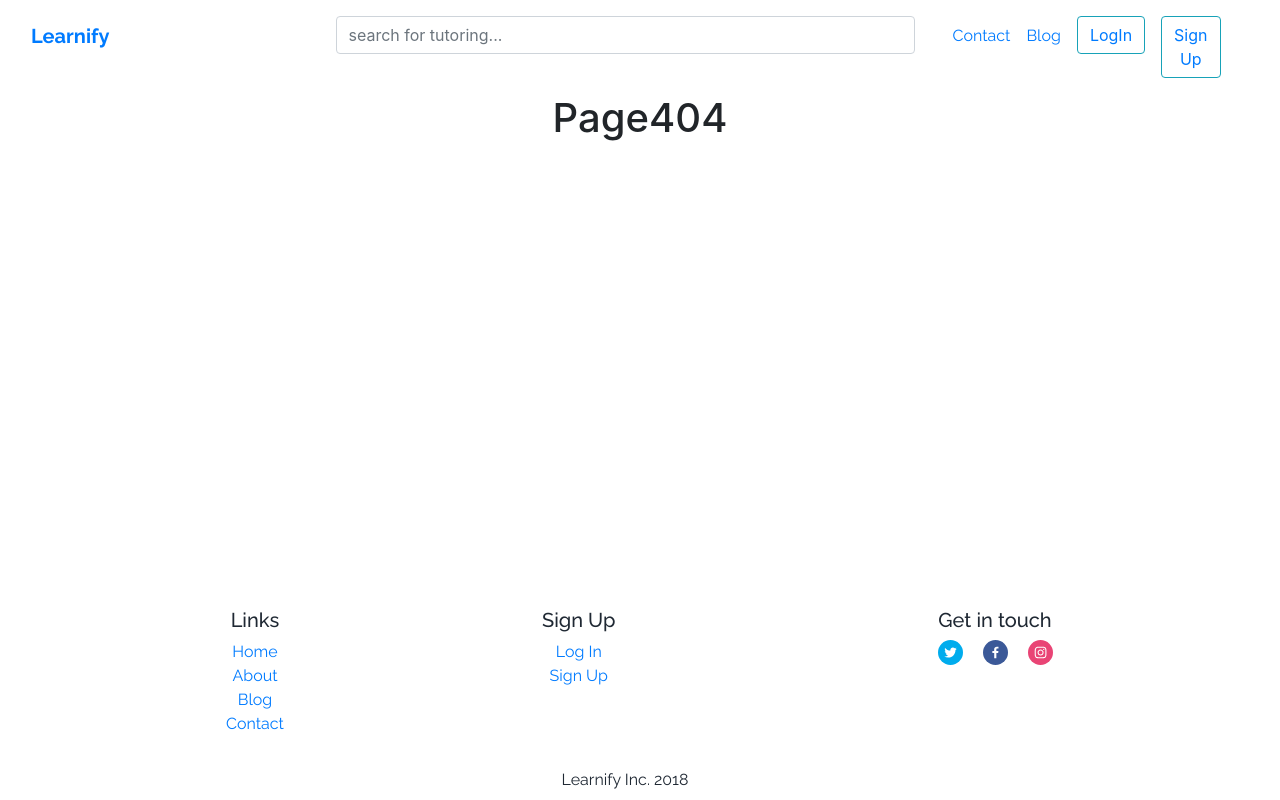
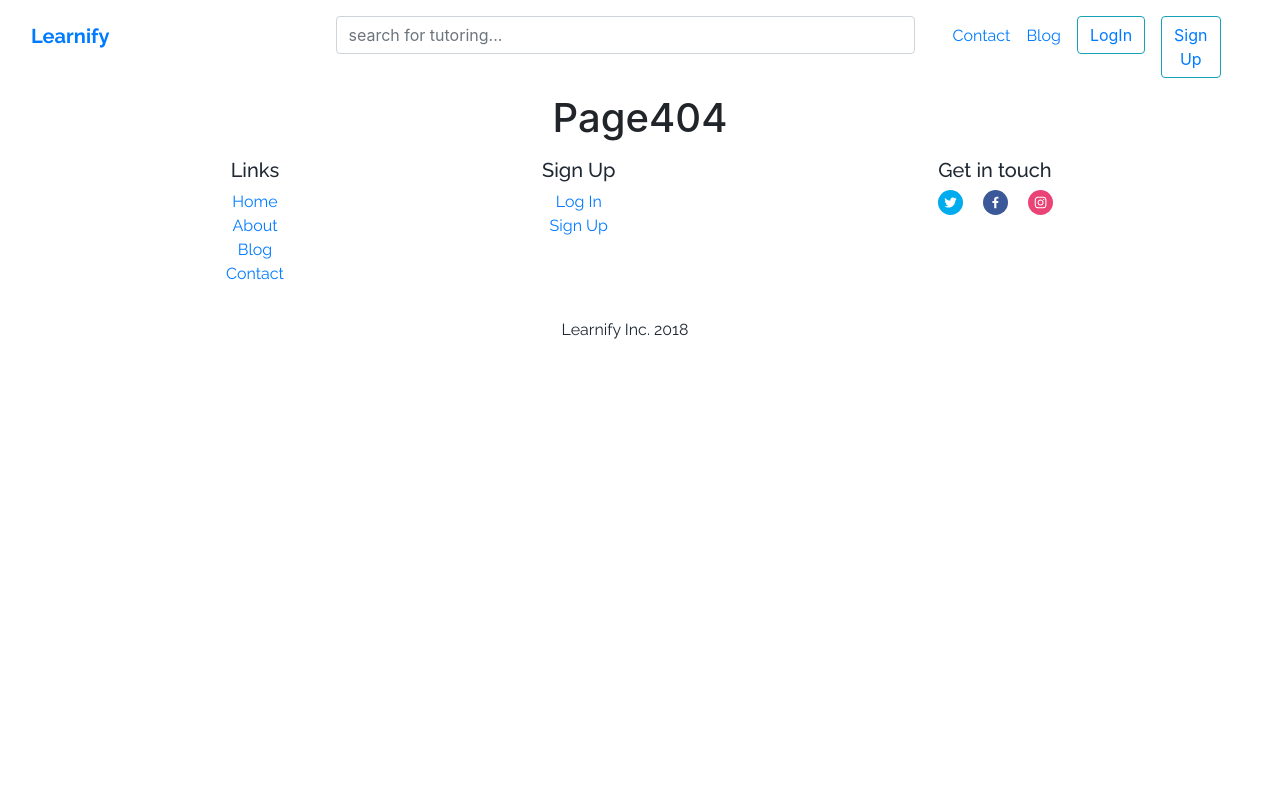
Before and after one commit to Learnify/Learnify, a React (Create React App) app: page /Profile in a window 1280 px wide. Built offline with nearby package versions, Linux system fonts and the light colour scheme.

Commit message:
Social icons fix v5

```diff
--- a/package.json
+++ b/package.json
@@ -11,7 +11,8 @@
     "react-router-dom": "^4.3.1",
     "react-scripts": "1.1.5",
     "reactstrap": "^6.5.0",
-    "redux-thunk": "^2.3.0"
+    "redux-thunk": "^2.3.0",
+    "react-social-icons": "^3.0.0"
   },
   "scripts": {
     "start": "react-scripts start",
--- a/public/index.html
+++ b/public/index.html
@@ -1,5 +1,6 @@
 <!DOCTYPE html>
 <html lang="en">
+
 <head>
   <meta charset="utf-8">
   <meta name="viewport" content="width=device-width, initial-scale=1, shrink-to-fit=no">
@@ -21,6 +22,7 @@
     -->
   <title>React App</title>
 </head>
+
 <body>
   <noscript>
     You need to enable JavaScript to run this app.
@@ -37,4 +39,5 @@
       To create a production bundle, use `npm run build` or `yarn build`.
     -->
 </body>
+
 </html>
--- a/src/components/App.js
+++ b/src/components/App.js
@@ -22,8 +22,8 @@ class App extends Component {
       <div className="App">
         <NavBar />
         {/* <Authentication /> */}
-        <Content body={children} />
-        <Footer />
+        <Content body={children} className="content" />
+        <Footer className="footer" />
       </div>
     );
   }
--- a/src/components/Global/Footer.css
+++ b/src/components/Global/Content.css
@@ -1,14 +1,33 @@
 @import url("https://fonts.googleapis.com/css?family=Raleway:100,200,300,300i,400,500,600,700");
+
+* {
+  margin: 0;
+}
 
 .footer {
   font-family: "Raleway" !important;
   color: #1f2833;
-  position: absolute;
   left: 0;
+  right: 0;
   bottom: 0;
-  right: 0;
 }
 
 .social-icon {
   padding: 10px;
 }
+
+.footer,
+.Content:after {
+  height: 200px;
+}
+
+.Content:after {
+  content: "";
+  display: block;
+}
+
+.Content {
+  /* equal to footer height */
+  margin-bottom: -200px;
+  min-height: 100%;
+}
--- a/src/components/Global/Footer.jsx
+++ b/src/components/Global/Footer.jsx
@@ -1,13 +1,14 @@
 import React, { Component } from "react";
 import { Link } from "react-router-dom";
 import { SocialIcon } from "react-social-icons";
-import "./Footer.css";
+import "./Content.css";
 
 class Footer extends Component {
   render() {
     return (
       <div className="footer">
         <div className="container">
+          {/* <hr /> */}
           <div className="row justify-content-center">
             <div className="col-4 offset-1 col-sm-2">
               <h5>Links</h5>
```
Also changed, not shown: src/components/Global/Content.jsx (+6 -9 lines), src/styles/App.css (+6 -2 lines). Lines whose indentation alone changed are shown as unchanged.
